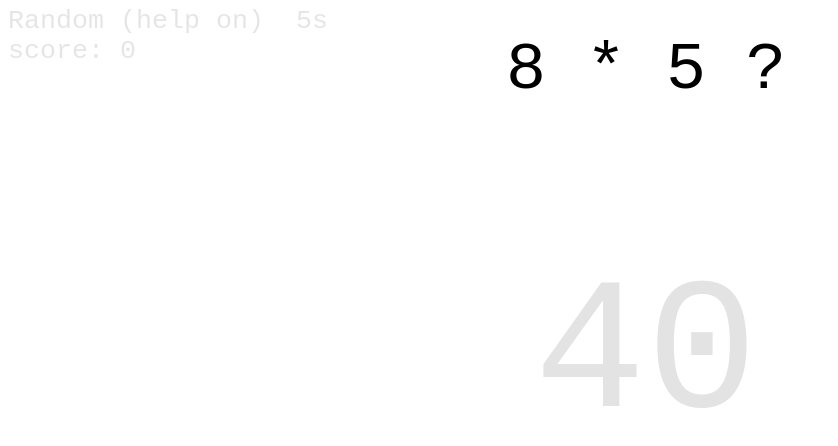
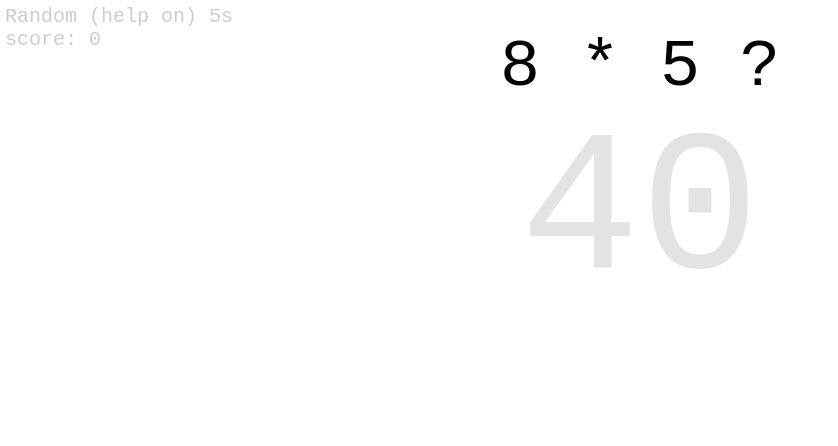
Before and after one commit to fmilitao/ok-times, a plain HTML site: page index.html in a window 1280 px wide. Shown: the whole page, without its empty margins (0-838 px from the left). Drawn offline with Linux system fonts and the light colour scheme.

Commit message:
switched to html only, removed canvas

```diff
--- a/index.html
+++ b/index.html
@@ -1,9 +1,42 @@
 <html>
 <head>
-    <title>Times Table</title>
-    <script type="text/javascript" src="main.js"></script>
+	<title>Times Table</title>
+	<style>
+		body { margin: 0; font-family: monospace; }
+		canvas { width: 100%; height: 100%; }
+		.wp1 { position: absolute; width: 100%; }
+		.wp2 { text-align: center; }
+		#hud { position: absolute; font-size: 15pt; padding: 5px 5px; color: rgba(0,0,0,0.2); }
+		#question { display: inline-block; font-size: 50pt; padding-top: 30px; }
+		#answer { display: inline-block; font-size: 150pt; padding-top: 100px; color: rgba(0,0,0,0.1); }
+		#attempt { display: inline-block; font-size: 150pt; padding-top: 100px; white-space: pre; }
+	</style>
+	<script type="text/javascript" src="main.js"></script>
 </head>
 <body>
-	<canvas id="canvas">Canvas Error</canvas>
+
+	<div id="hud">
+		<div id="mode"></div>
+		<div id="score"></div>
+	</div>
+
+	<div class="wp1">
+		<div class="wp2">
+			<div id="question"></div>
+		</div>
+	</div>
+
+	<div class="wp1">
+		<div class="wp2">
+			<div id="answer"></div>
+		</div>
+	</div>
+
+	<div class="wp1">
+		<div class="wp2">
+			<div id="attempt"></div>
+		</div>
+	</div>
+
 </body>
 </html>
--- a/main.js
+++ b/main.js
@@ -80,26 +80,6 @@ var Test;
 })(Test || (Test = {}));
 ;
 window.onload = function () {
-    var NORMAL_FONT = {
-        HEIGHT: 50,
-        FONT: 50 + 'pt monospace'
-    };
-    var SMALL_FONT = {
-        HEIGHT: 20,
-        FONT: 20 + 'pt monospace'
-    };
-    var BIG_FONT = {
-        HEIGHT: 140,
-        FONT: 140 + 'pt monospace'
-    };
-    var W = window.innerWidth - 4;
-    var H = window.innerHeight - 4;
-    var canvas = document.getElementById("canvas");
-    var ctx = canvas.getContext("2d");
-    canvas.focus();
-    ctx.canvas.width = W;
-    ctx.canvas.height = H;
-    ctx.font = NORMAL_FONT.FONT;
     var score = 0;
     var help = true;
     var attempt = '';
@@ -150,38 +130,38 @@ window.onload = function () {
             return;
         }
     };
-    var width = function (s) { return ctx.measureText(s).width; };
+    var html_question = document.getElementById('question');
+    var html_mode = document.getElementById('mode');
+    var html_score = document.getElementById('score');
+    var html_attempt = document.getElementById('attempt');
+    var html_answer = document.getElementById('answer');
     var past = Date.now();
     function draw() {
         var now = Date.now();
         var dt = now - past;
         past = now;
-        // cleans background
-        ctx.fillStyle = "#ffffff";
-        ctx.fillRect(0, 0, W, H);
-        ctx.fillStyle = "#000000";
         if (wrong > 0) {
-            ctx.fillStyle = "#ff0000";
+            html_attempt.style.color = "red";
         }
         else {
-            ctx.fillStyle = "#000000";
+            html_attempt.style.color = "black";
         }
-        ctx.font = NORMAL_FONT.FONT;
-        ctx.fillText(question, (W / 2 - (width(question) / 2)), 0 + 4 * SMALL_FONT.HEIGHT);
-        ctx.font = BIG_FONT.FONT;
-        ctx.fillText(attempt, (W / 2 - (width(answer) / 2)), H / 2);
+        html_question.innerHTML = question;
+        var padded_attempt = attempt;
+        while (padded_attempt.length < answer.length) {
+            padded_attempt = padded_attempt + ' ';
+        }
+        html_attempt.innerHTML = padded_attempt;
         if (help) {
             // help if too much time without correct answer
-            ctx.fillStyle = "rgba(0, 0, 0, " + Math.min(((timer - 4000) / 9000), 0.5) + ")";
-            ctx.fillText(answer, (W / 2 - (width(answer) / 2)), H / 2);
+            html_answer.style.color = "rgba(0, 0, 0, " + Math.min(((timer - 4000) / 9000), 0.5) + ")";
+            html_answer.innerHTML = answer;
         }
         // timer
-        ctx.font = SMALL_FONT.FONT;
-        ctx.fillStyle = "rgba(0, 0, 0, 0.1)";
-        ctx.fillText(mode + (help ? ' (help on) ' : '') + ' ' + (Math.round(timer / 1000)) + 's', 0, 0 + SMALL_FONT.HEIGHT);
-        ctx.fillText('score: ' + score, 0, 0 + 2.5 * SMALL_FONT.HEIGHT);
+        html_mode.innerHTML = mode + (help ? ' (help on) ' : '') + ' ' + (Math.round(timer / 1000)) + 's';
+        html_score.innerHTML = 'score: ' + score;
         if (attempt === answer) {
-            score += 10 + (timer < 9000 ? Math.round(50 * (1 - (timer / 6000))) : 0);
+            score += 10 + (timer < 9000 ? Math.round(50 * (1 - ((timer + 1) / 6000))) : 0);
             nextQuestion();
         }
         if (wrong > 0) {
```
Also changed, not shown: 1 other file.
